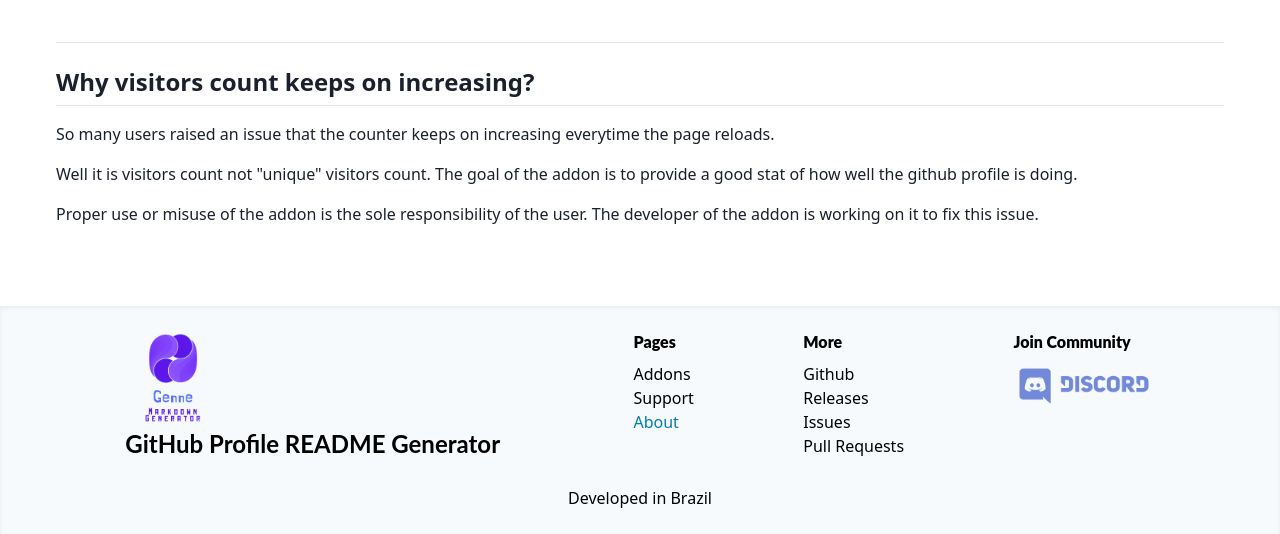
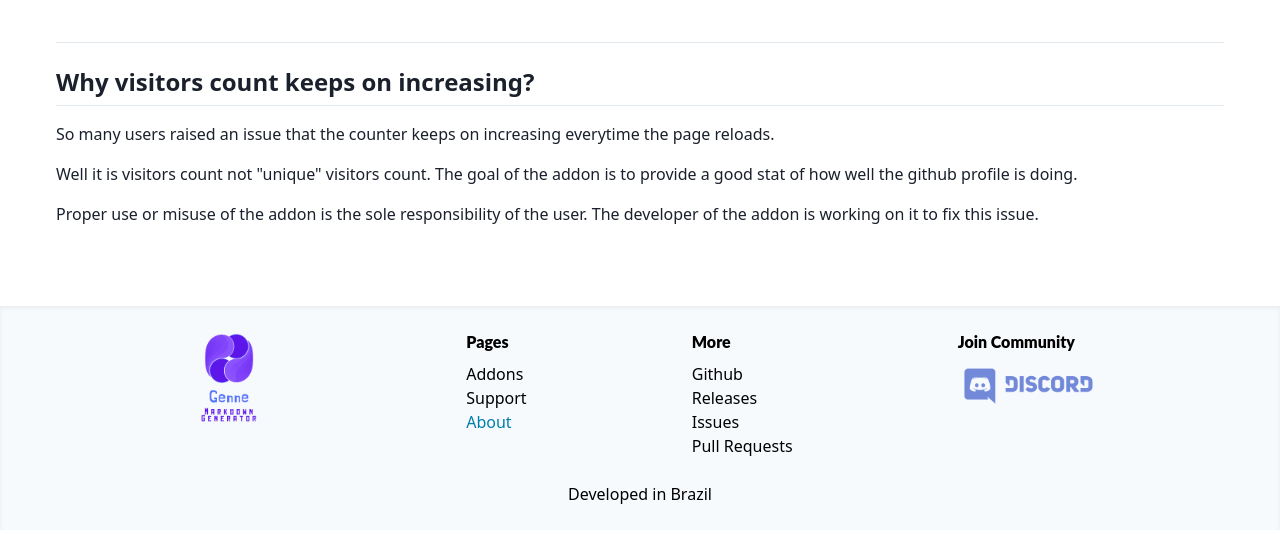
Before and after one commit to Amad3eu/Genne, a Gatsby site: page /about in a window 1280 px wide. Shown: the part 2517-3051 px from the top of the page. Built offline with nearby package versions, Linux system fonts and the light colour scheme; Gatsby itself is replaced by a stand-in of ours; no server answers.

Commit message:
alter logo name

```diff
--- a/src/components/footer.jsx
+++ b/src/components/footer.jsx
@@ -12,8 +12,7 @@ const Footer = () => (
           <div className="flex sm:flex-col items-start mb-3 sm:mb-0">
             <img src={logo} className="hidden sm:block h-24" alt="github profile markdown generator logo" />
             <div className="mr-2 sm:mr-0">
-              GitHub Profile <img src={logo} className="inline sm:hidden h-12" alt="github profile markdown generator logo" />
-              <span className="block sm:inline">README Generator</span>
+              <img src={logo} className="inline sm:hidden h-12" alt="github profile markdown generator logo" />
             </div>
           </div>
         </h1>
```
Also changed, not shown: 2 other files.
